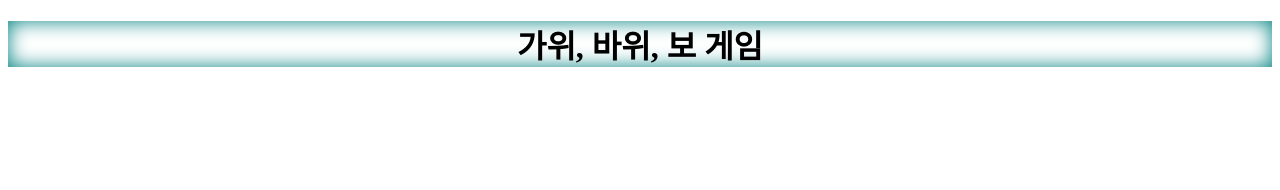
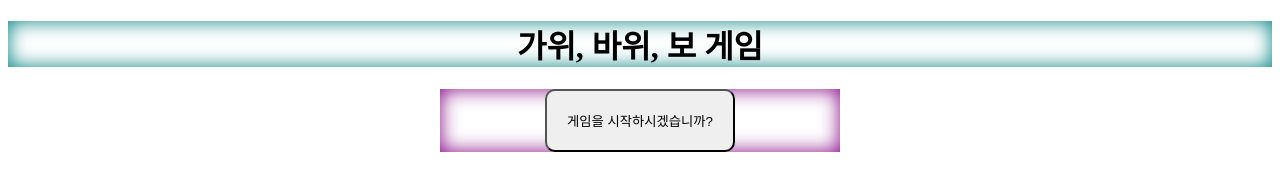
Before and after one commit to JSKangx/JS-toy-projects, a website: page 02-rockScissorsPaper/index.html in a window 1280 px wide. Drawn offline with Linux system fonts and the light colour scheme.

Commit message:
난수를 사용해 컴퓨터가 내는 랜덤 답을 정함

```diff
--- a/02-rockScissorsPaper/index.html
+++ b/02-rockScissorsPaper/index.html
@@ -1,5 +1,5 @@
 <!DOCTYPE html>
-<html lang="en">
+<html lang="ko-KR">
   <head>
     <meta charset="UTF-8" />
     <meta name="viewport" content="width=device-width, initial-scale=1.0" />
@@ -8,7 +8,11 @@
   </head>
   <body>
     <h1 class="project-title">가위, 바위, 보 게임</h1>
-    <div class="wrapper"></div>
+    <div class="wrapper">
+      <button class="btn-start" onclick="startGame()">
+        게임을 시작하시겠습니까?
+      </button>
+    </div>
 
     <script src="main.js"></script>
   </body>
--- a/02-rockScissorsPaper/main.js
+++ b/02-rockScissorsPaper/main.js
@@ -0,0 +1,20 @@
+"use strict";
+
+const startGame = function () {
+  let answer = prompt("가위, 바위, 보 중 하나를 입력하세요.");
+  let myAnswer = "";
+  let randomNum = Math.random() * 3;
+  if (randomNum > 2) {
+    myAnswer = "rock";
+  } else if (randomNum > 1) {
+    myAnswer = "scissors";
+  } else {
+    myAnswer = "paper";
+  }
+  console.log(myAnswer);
+  let buttonNode = document.querySelector(".btn-start");
+  console.log(answer);
+  if (answer === null || answer.trim().length === 0) {
+    buttonNode.innerText = "아무것도 입력하지 않으셨습니다. 다시 도전하시겠습니까?";
+  }
+};
--- a/02-rockScissorsPaper/style.css
+++ b/02-rockScissorsPaper/style.css
@@ -8,4 +8,19 @@
   margin: 0 auto;
   box-shadow: inset 0 0 20px purple;
   position: relative;
+  display: flex;
+  justify-content: center;
 }
+
+.btn-start {
+  padding: 20px;
+  border-radius: 10px;
+}
+
+.btn-start:hover {
+  background-color: tomato;
+}
+
+.btn-start:active {
+  background-color: red;
+}
```
